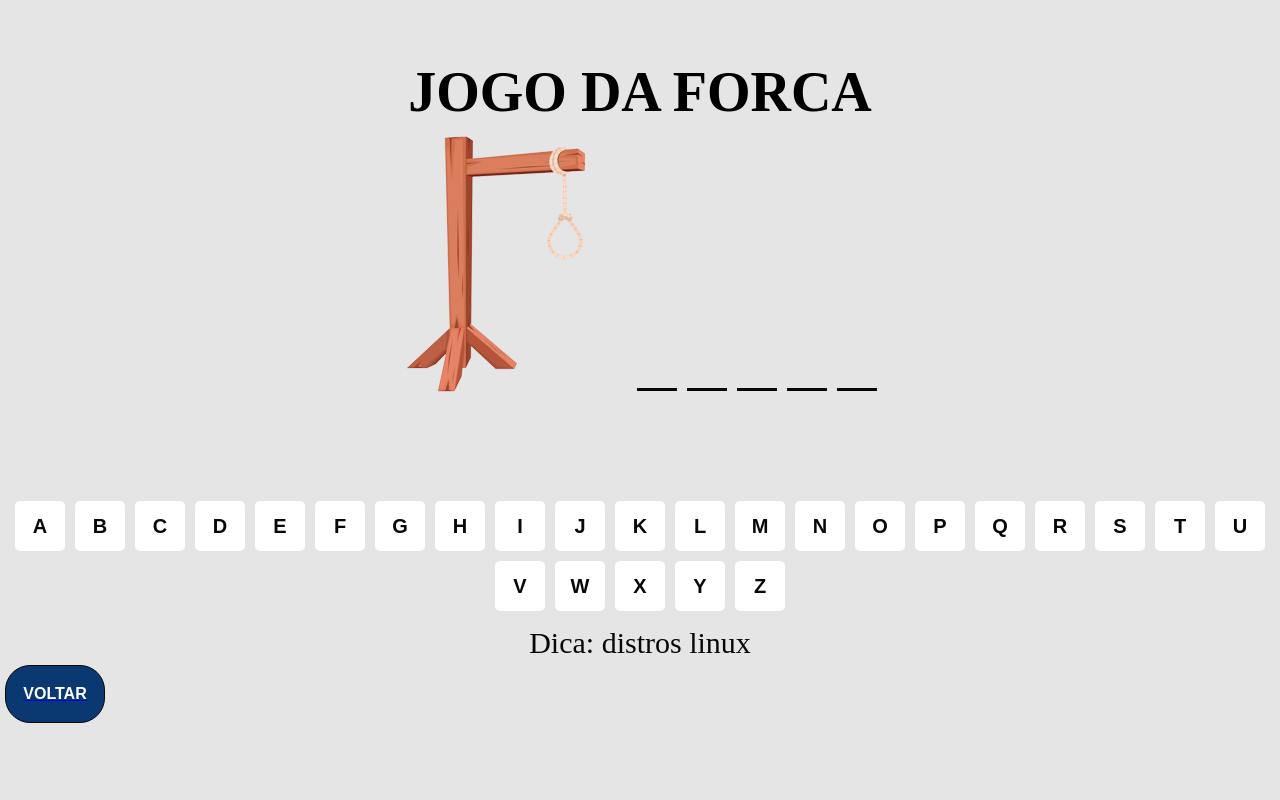
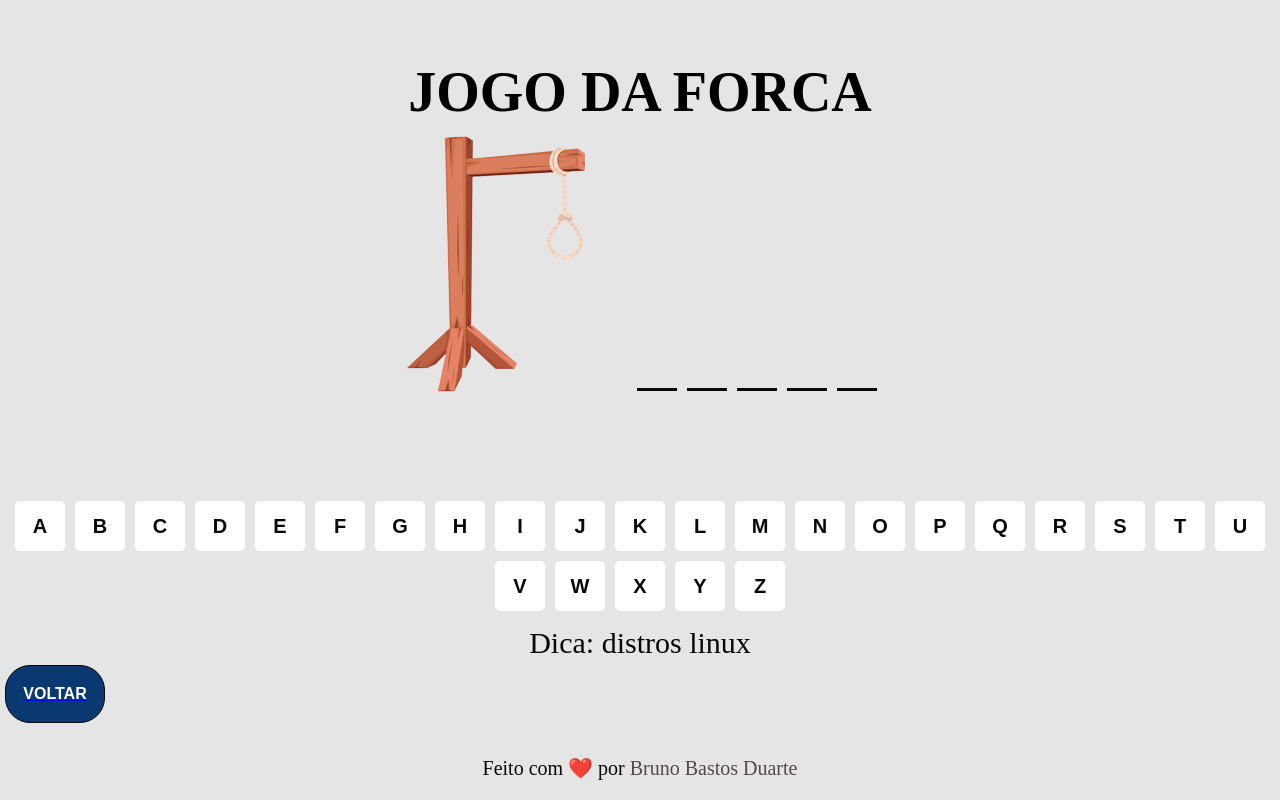
Before and after one commit to vits56/jogo-da-forca, a plain HTML site: page jogo.html in a window 1280 px wide. Drawn offline with Linux system fonts and the light colour scheme.

Commit message:
footer do jogo.html

```diff
--- a/jogo.html
+++ b/jogo.html
@@ -29,6 +29,9 @@
     </a>
   </div>
 
+  <footer>
+    <p>Feito com ❤️ por <a href="https://github.com/vits56">Bruno Bastos Duarte</a></p>
+  </footer>
   <script src="script.js"></script>
 </body>
 </html>
```
